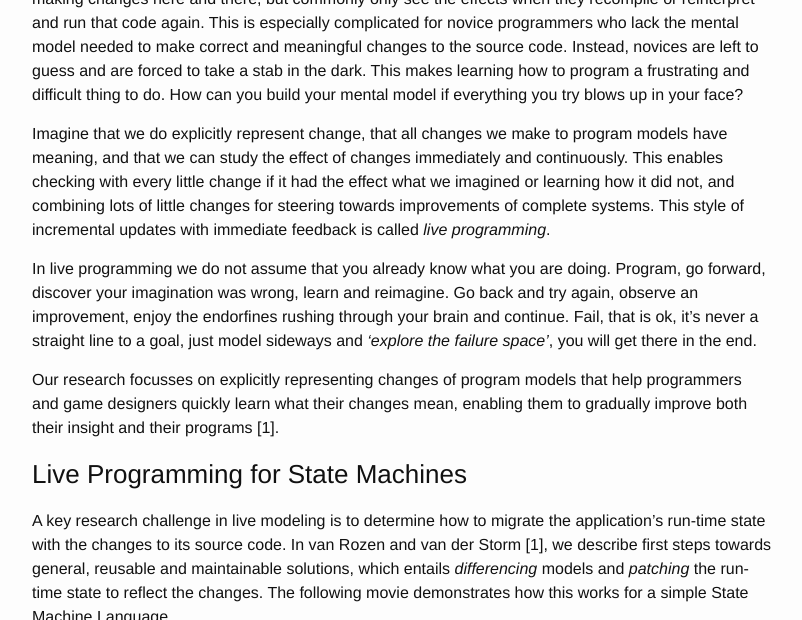
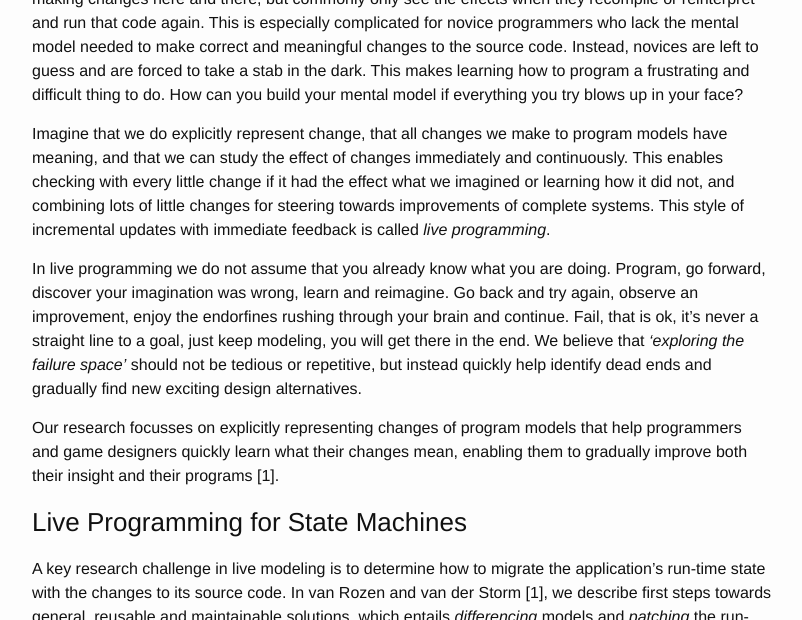
Before and after one commit to LiveGameDesign/LiveGameDesign.github.io, a Jekyll site: the page built from _posts/2019-02-05-Live-Modeling.md, in a window 1280 px wide and 900 px high, scrolled down 1034 px, cut to the strip 0-620 px from the top of the window. Shown: the whole strip, without its empty margins (238-1040 px from the left). Built offline with Jekyll 4.4.1, drawn with Linux system fonts in a browser that asks for light colours.

Commit message:
rephrase

```diff
--- a/_posts/2019-02-05-Live-Modeling.md
+++ b/_posts/2019-02-05-Live-Modeling.md
@@ -26,7 +26,9 @@ To achieve the highest possible quality, *understanding* how programming changes
 
 Imagine that we do explicitly represent change, that all changes we make to program models have meaning, and that we can study the effect of changes immediately and continuously. This enables checking with every little change if it had the effect what we imagined or learning how it did not, and combining lots of little changes for steering towards improvements of complete systems. This style of incremental updates with immediate feedback is called *live programming*.
 
-In live programming we do not assume that you already know what you are doing. Program, go forward, discover your imagination was wrong, learn and reimagine. Go back and try again, observe an improvement, enjoy the endorfines rushing through your brain and continue. Fail, that is ok, it's never a straight line to a goal, just model sideways and *'explore the failure space'*, you will get there in the end.
+In live programming we do not assume that you already know what you are doing.
+Program, go forward, discover your imagination was wrong, learn and reimagine. Go back and try again, observe an improvement, enjoy the endorfines rushing through your brain and continue. Fail, that is ok, it's never a straight line to a goal, just keep modeling, you will get there in the end.
+We believe that *'exploring the failure space'* should not be tedious or repetitive, but instead quickly help identify dead ends and gradually find new exciting design alternatives.
 
 Our research focusses on explicitly representing changes of program models that help programmers and game designers quickly learn what their changes mean, enabling them to gradually improve both their insight and their programs [1].
 
```
